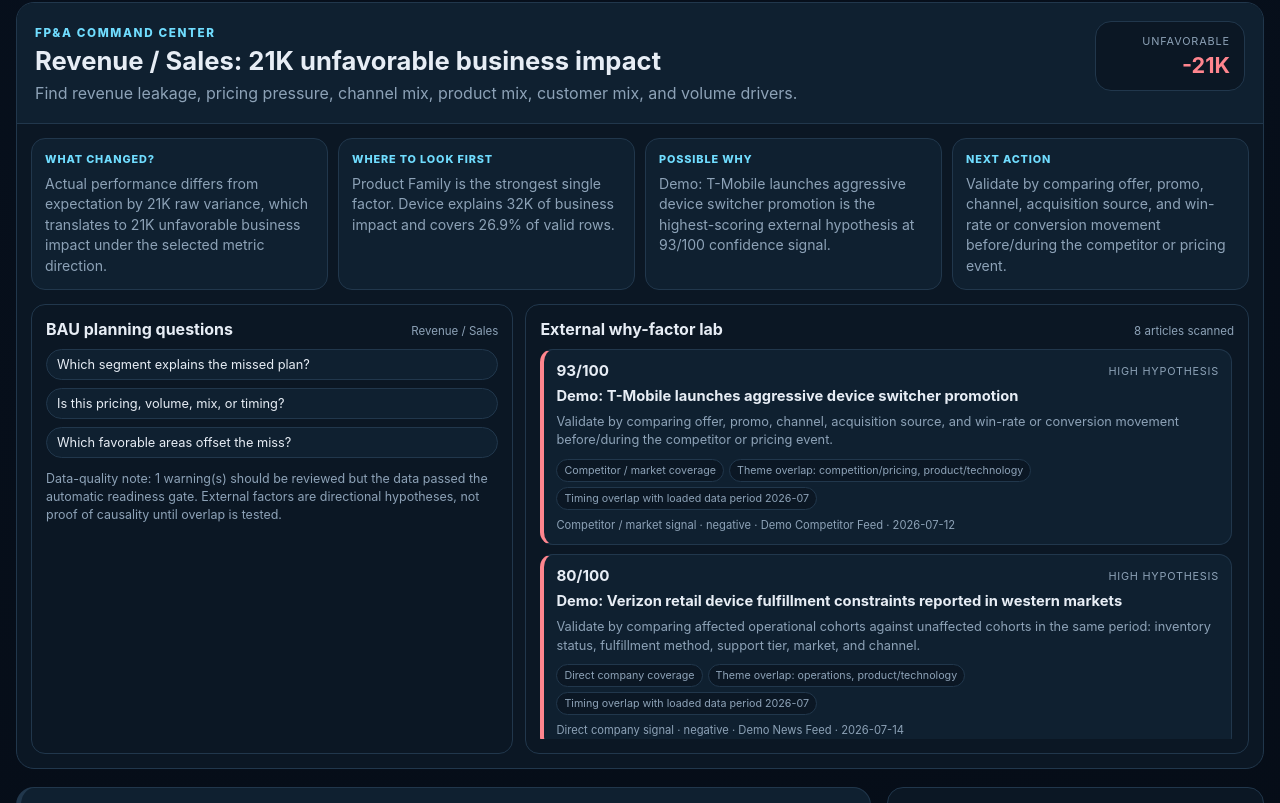
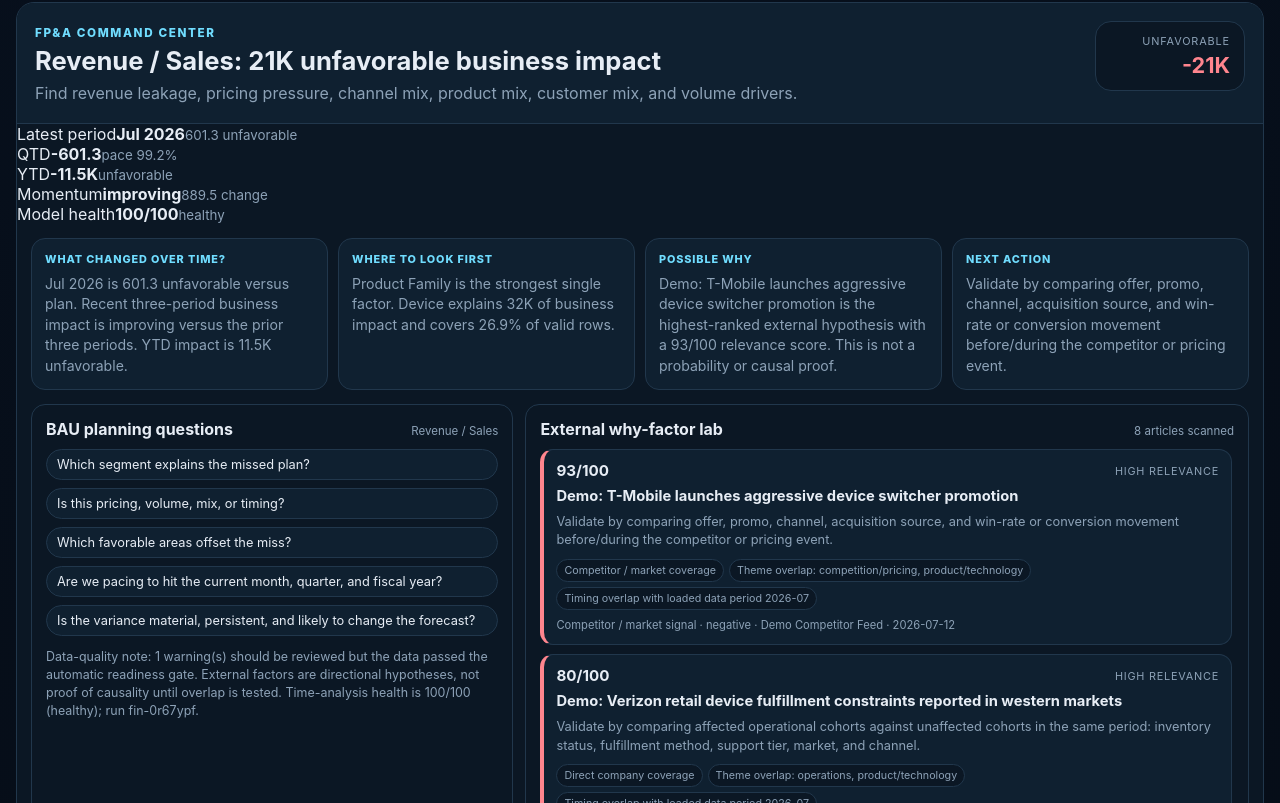
Before and after one commit to yashumani/drill-down-anamoly, a React (Vite) app: page / in a window 1280 px wide. Shown: the part 1777-2580 px from the top of the page. Built offline with nearby package versions, Linux system fonts and the light colour scheme.

Commit message:
Add CFO time context to FP&A command center

```diff
--- a/src/components/FpaInsightPanel.tsx
+++ b/src/components/FpaInsightPanel.tsx
@@ -2,9 +2,11 @@
 import type { PlanningLens } from '../lib/fpaInsights';
 import type { DataQualityReport } from '../lib/dataQuality';
 import type { NewsAnalysisResult } from '../lib/newsIntel';
+import type { FinanceTimeSeriesResult } from '../lib/timeIntelligence';
 import type { DataRow, InvestigationResult, Predicate } from '../types';
 
 const compact = (value: number) => Intl.NumberFormat('en-US', { notation: 'compact', maximumFractionDigits: 1 }).format(value);
+const percent = (value: number | null) => value === null ? '—' : `${(value * 100).toFixed(1)}%`;
 
 export function FpaInsightPanel({
   rows,
@@ -13,6 +15,7 @@
   dataQuality,
   planningLens,
   newsAnalysis,
+  timeSeries,
 }: {
   rows: DataRow[];
   predicates: Predicate[];
@@ -20,11 +23,19 @@
   dataQuality: DataQualityReport;
   planningLens: PlanningLens;
   newsAnalysis: NewsAnalysisResult | null;
+  timeSeries: FinanceTimeSeriesResult | null;
 }) {
   const lens = getPlanningLens(planningLens);
   const narrative = buildFpaNarrative(result, dataQuality, planningLens);
   const factors = scoreWhyFactors({ rows, predicates, result, newsAnalysis, lensId: planningLens });
   const topFactor = factors[0];
+  const latest = timeSeries?.currentPeriod;
+  const timeStory = latest
+    ? `${latest.label} is ${compact(Math.abs(latest.businessImpact))} ${latest.impactDirection} versus plan. ${timeSeries.trend.description}${timeSeries.ytd ? ` YTD impact is ${compact(Math.abs(timeSeries.ytd.businessImpact))} ${timeSeries.ytd.impactDirection}.` : ''}`
+    : narrative.whatChanged;
+  const modelCaveat = timeSeries
+    ? `Time-analysis health is ${timeSeries.modelHealth.score.toFixed(0)}/100 (${timeSeries.modelHealth.status}); run ${timeSeries.runId}.`
+    : 'No time-intelligence model is active.';
 
   return <section className="fpa-command-center" aria-label="FP&A insight center">
     <div className="fpa-command-head">
@@ -39,10 +50,18 @@
       </div>
     </div>
 
+    {timeSeries && <div className="fpa-time-strip">
+      <div><span>Latest period</span><strong>{latest?.label ?? '—'}</strong><small>{latest ? `${compact(Math.abs(latest.businessImpact))} ${latest.impactDirection}` : 'No current period'}</small></div>
+      <div><span>QTD</span><strong>{timeSeries.qtd ? `${timeSeries.qtd.businessImpact >= 0 ? '+' : '-'}${compact(Math.abs(timeSeries.qtd.businessImpact))}` : '—'}</strong><small>{timeSeries.qtd ? `pace ${percent(timeSeries.qtd.pace)}` : 'Not available'}</small></div>
+      <div><span>YTD</span><strong>{timeSeries.ytd ? `${timeSeries.ytd.businessImpact >= 0 ? '+' : '-'}${compact(Math.abs(timeSeries.ytd.businessImpact))}` : '—'}</strong><small>{timeSeries.ytd?.impactDirection ?? 'Not available'}</small></div>
+      <div><span>Momentum</span><strong>{timeSeries.trend.direction}</strong><small>{compact(Math.abs(timeSeries.trend.change))} change</small></div>
+      <div><span>Model health</span><strong>{timeSeries.modelHealth.score.toFixed(0)}/100</strong><small>{timeSeries.modelHealth.status}</small></div>
+    </div>}
+
     <div className="fpa-story-grid">
-      <InsightBlock title="What changed?" text={narrative.whatChanged} />
+      <InsightBlock title="What changed over time?" text={timeStory} />
       <InsightBlock title="Where to look first" text={narrative.whereToLook} />
-      <InsightBlock title="Possible why" text={topFactor ? `${topFactor.title} is the highest-scoring external hypothesis at ${topFactor.score}/100 confidence signal.` : narrative.whyHypothesis} />
+      <InsightBlock title="Possible why" text={topFactor ? `${topFactor.title} is the highest-ranked external hypothesis with a ${topFactor.score}/100 relevance score. This is not a probability or causal proof.` : narrative.whyHypothesis} />
       <InsightBlock title="Next action" text={topFactor?.validationPlan ?? narrative.nextBestAction} />
     </div>
 
@@ -51,15 +70,17 @@
         <div className="fpa-section-title"><h3>BAU planning questions</h3><span>{lens.label}</span></div>
         <div className="fpa-question-list">
           {lens.commonQuestions.map((question) => <span key={question}>{question}</span>)}
+          <span>Are we pacing to hit the current month, quarter, and fiscal year?</span>
+          <span>Is the variance material, persistent, and likely to change the forecast?</span>
         </div>
-        <p className="fpa-caveat">{narrative.caveat}</p>
+        <p className="fpa-caveat">{narrative.caveat} {modelCaveat}</p>
       </section>
 
       <section className="why-factor-lab">
         <div className="fpa-section-title"><h3>External why-factor lab</h3><span>{newsAnalysis ? `${newsAnalysis.activeCount + newsAnalysis.passiveCount} articles scanned` : 'Run a news scan'}</span></div>
         {factors.length ? <div className="why-factor-list">
           {factors.slice(0, 4).map((factor) => <article key={factor.id} className={`why-factor-card ${factor.confidence}`}>
-            <div className="why-factor-top"><strong>{factor.score}/100</strong><span>{factor.confidence} hypothesis</span></div>
+            <div className="why-factor-top"><strong>{factor.score}/100</strong><span>{factor.confidence} relevance</span></div>
             <h4>{factor.title}</h4>
             <p>{factor.validationPlan}</p>
             <div className="why-evidence">
@@ -69,7 +90,7 @@
           </article>)}
         </div> : <div className="why-empty">
           <strong>No external factor scored yet.</strong>
-          <p>Use the Public news context panel to scan company and competitor news. The lab will then rank likely why-factors against the current variance, driver path, FP&A lens, and data period.</p>
+          <p>Use the Public news context panel to scan company and competitor news. The lab will rank possible why-factors against the selected variance window, driver path, FP&A lens, and loaded time coverage.</p>
         </div>}
       </section>
     </div>
```
